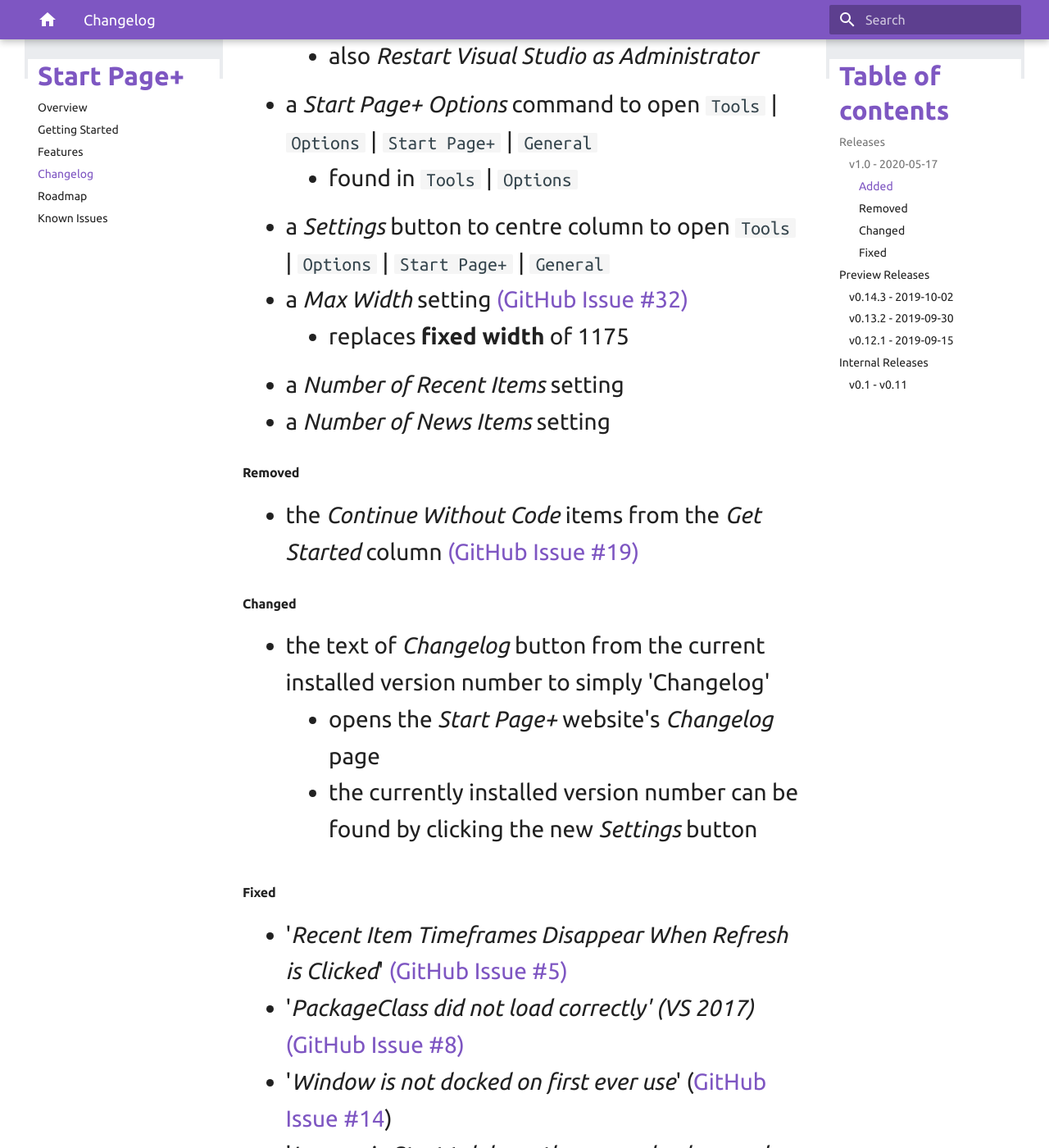
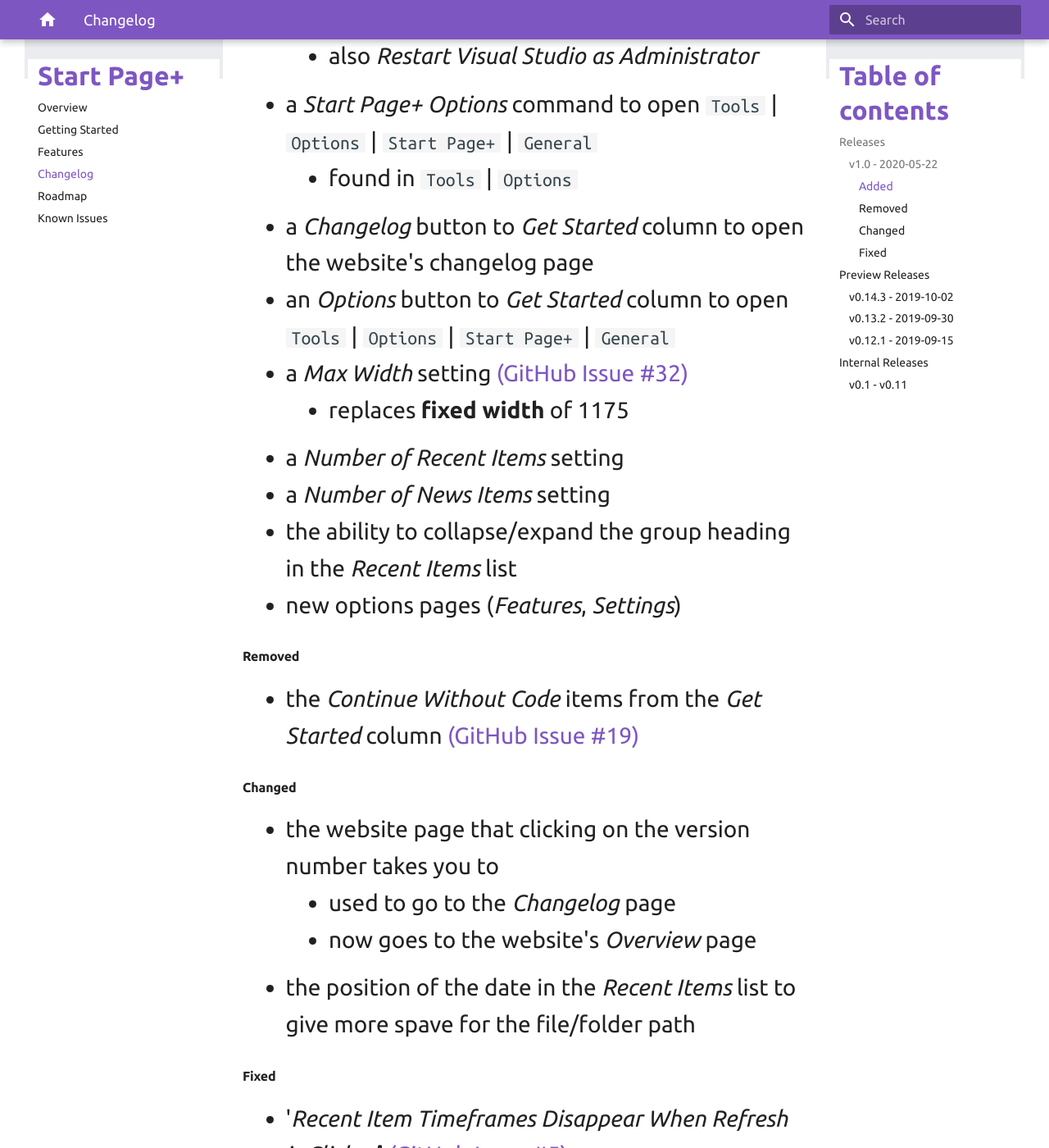
Before and after one commit to luminous-software/start-page-plus, an MkDocs documentation site: the page built from docs-source/changelog.md, in a window 1280 px wide and 1400 px high, scrolled down 702 px. Shown: the whole window at 82% size. Built offline with MkDocs 1.6.1 and Material for MkDocs 9.7.7, drawn with Linux system fonts in a browser that asks for light colours; old or Windows-style settings are respelled for this version of MkDocs; some of the changed text lies outside the part shown.

Commit message:
Update documentation source files (v0.14.3.23)

```diff
--- a/docs-source/changelog.md
+++ b/docs-source/changelog.md
@@ -6,7 +6,7 @@
 
 ## Releases
 
-### v1.0 - 2020-05-17
+### v1.0 - 2020-05-22
 
 #### Added
   - the ability to **pin**/**unpin** items in the *Recent Items* list [(GitHub Issue #21)][github-issue-21]
@@ -15,22 +15,27 @@
     - also *Restart Visual Studio as Administrator*
   - a *Start Page+ Options* command to open `Tools` | `Options` | `Start Page+` | `General`
     - found in `Tools` | `Options`
-  - a *Settings* button to centre column to open `Tools` | `Options` | `Start Page+` | `General`
+  - a *Changelog* button to *Get Started* column to open the website's changelog page
+  - an *Options* button to *Get Started* column to open `Tools` | `Options` | `Start Page+` | `General`
   - a *Max Width* setting [(GitHub Issue #32)][github-issue-32]
     - replaces **fixed width** of 1175
   - a *Number of Recent Items* setting
   - a *Number of News Items* setting
+  - the ability to collapse/expand the group heading in the *Recent Items* list
+  - new options pages (*Features*, *Settings*)
 
 #### Removed
   - the *Continue Without Code* items from the *Get Started* column [(GitHub Issue #19)][github-issue-19]
 
 #### Changed
-  - the text of *Changelog* button from the current installed version number to simply 'Changelog'
-    - opens the *Start Page+* website's *Changelog* page
-    - the currently installed version number can be found by clicking the new *Settings* button
+  - the website page that clicking on the version number takes you to
+    - used to go to the *Changelog* page
+    - now goes to the website's *Overview* page
+  - the position of the date in the *Recent Items* list to give more spave for the file/folder path
 
 #### Fixed
   - '*Recent Item Timeframes Disappear When Refresh is Clicked*' [(GitHub Issue #5)][github-issue-5]
+  - '*Be able to start typing in the Recent Item Filter Box with out having to click in it first*' [(GitHub Issue #6)][github-issue-6]
   - '*PackageClass did not load correctly' (VS 2017)* [(GitHub Issue #8)][github-issue-8]
   - '*Window is not docked on first ever use*' ([GitHub Issue #14][github-issue-14])
   - '*Images in Start tab have the wrong background color in some themes*' [(GitHub Issue #22)][github-issue-22]
```
Also changed, not shown: other parts of docs-source/changelog.md (+1 -0 lines), docs-source/features.md (+13 -2 lines), docs-source/assets/images/recent-items.png, docs-source/assets/images/start-actions.png.
